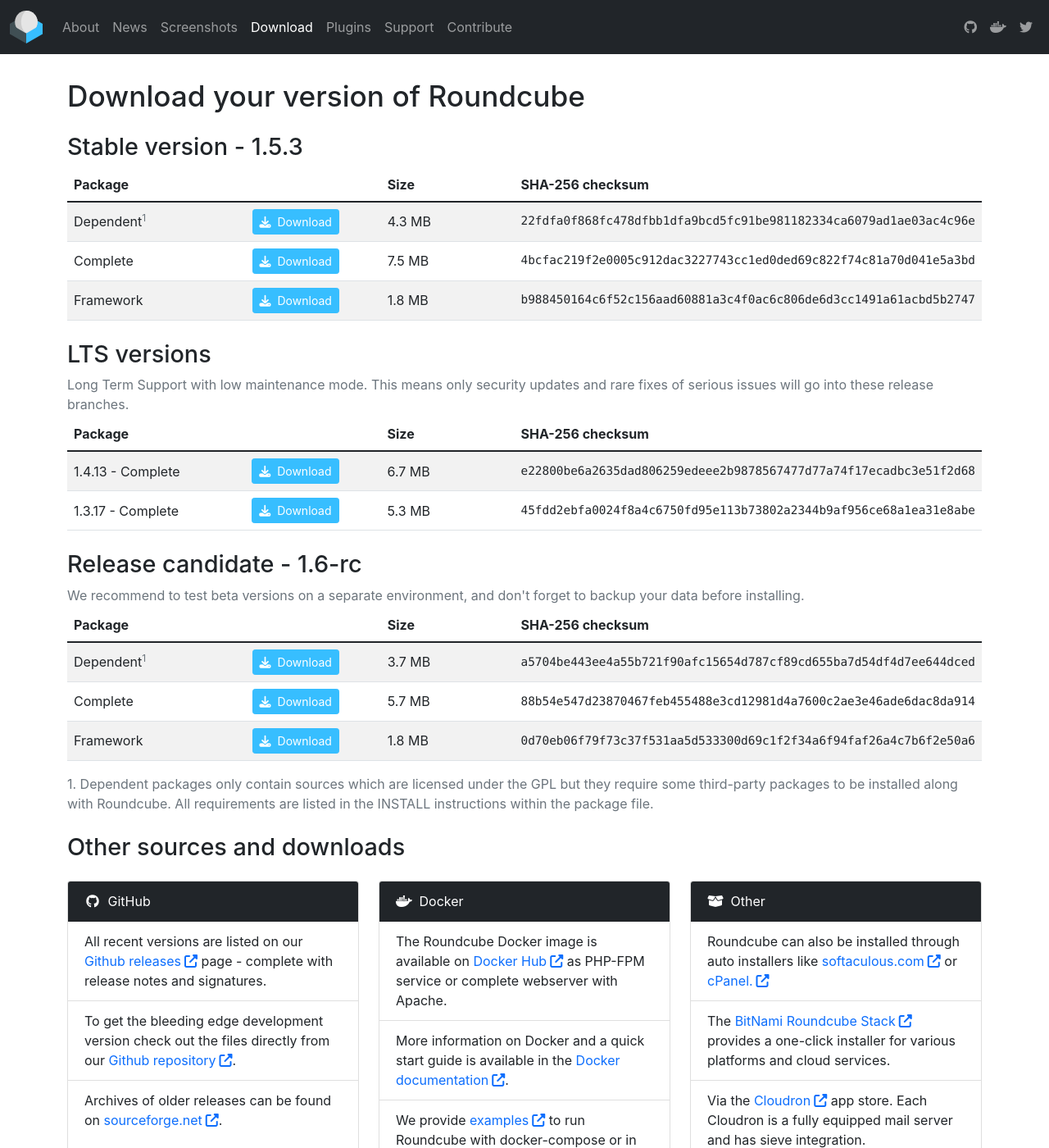
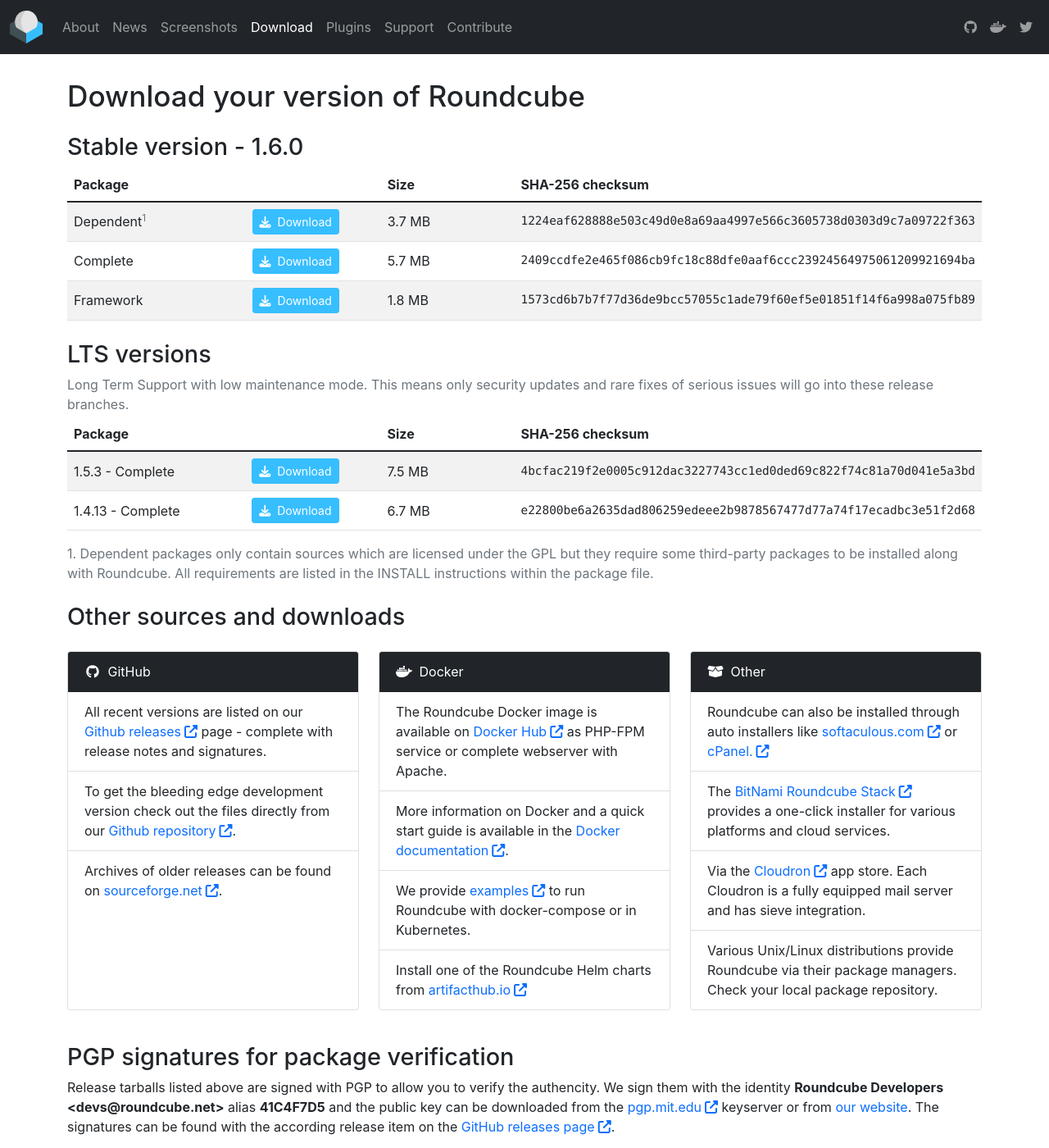
Before and after one commit to roundcube/roundcube.github.com, a Jekyll site: the page built from download/index.html, in a window 1280 px wide and 1400 px high. Shown: the whole window at 82% size. Built offline with Jekyll 4.4.1, drawn with Linux system fonts in a browser that asks for light colours; nearby versions of some CDN libraries; comment, search, counter and statistics services are not loaded.

Commit message:
Announce 1.6.0 release

```diff
--- a/_data/releases.json
+++ b/_data/releases.json
@@ -1,31 +1,31 @@
 {
     "stable": {
         "name": "Stable version",
-        "version": "1.5.3",
+        "version": "1.6.0",
         "sources": [
             {
                 "package": "Dependent",
-                "url": "https://github.com/roundcube/roundcubemail/releases/download/1.5.3/roundcubemail-1.5.3.tar.gz",
-                "size": "4.3 MB",
-                "checksum": "22fdfa0f868fc478dfbb1dfa9bcd5fc91be981182334ca6079ad1ae03ac4c96e"
+                "url": "https://github.com/roundcube/roundcubemail/releases/download/1.6.0/roundcubemail-1.6.0.tar.gz",
+                "size": "3.7 MB",
+                "checksum": "1224eaf628888e503c49d0e8a69aa4997e566c3605738d0303d9c7a09722f363"
             },
             {
                 "package": "Complete",
-                "url": "https://github.com/roundcube/roundcubemail/releases/download/1.5.3/roundcubemail-1.5.3-complete.tar.gz",
-                "size": "7.5 MB",
-                "checksum": "4bcfac219f2e0005c912dac3227743cc1ed0ded69c822f74c81a70d041e5a3bd"
+                "url": "https://github.com/roundcube/roundcubemail/releases/download/1.6.0/roundcubemail-1.6.0-complete.tar.gz",
+                "size": "5.7 MB",
+                "checksum": "2409ccdfe2e465f086cb9fc18c88dfe0aaf6ccc23924564975061209921694ba"
             },
             {
                 "package": "Framework",
-                "url": "https://github.com/roundcube/roundcubemail/releases/download/1.5.3/roundcube-framework-1.5.3.tar.gz",
+                "url": "https://github.com/roundcube/roundcubemail/releases/download/1.6.0/roundcube-framework-1.6.0.tar.gz",
                 "size": "1.8 MB",
-                "checksum": "b988450164c6f52c156aad60881a3c4f0ac6c806de6d3cc1491a61acbd5b2747"
+                "checksum": "1573cd6b7b7f77d36de9bcc57055c1ade79f60ef5e01851f14f6a998a075fb89"
             }
         ]
     },
     "old-stable": {
         "name": "Old stable",
-        "version": "1.4.13",
+        "version": "1.5.3",
         "sources": [
         ]
     },
@@ -33,16 +33,16 @@
         "name": "LTS versions",
         "sources": [
             {
+                "package": "1.5.3 - Complete",
+                "url": "https://github.com/roundcube/roundcubemail/releases/download/1.5.3/roundcubemail-1.5.3-complete.tar.gz",
+                "size": "7.5 MB",
+                "checksum": "4bcfac219f2e0005c912dac3227743cc1ed0ded69c822f74c81a70d041e5a3bd"
+            },
+            {
                 "package": "1.4.13 - Complete",
                 "url": "https://github.com/roundcube/roundcubemail/releases/download/1.4.13/roundcubemail-1.4.13-complete.tar.gz",
                 "size": "6.7 MB",
                 "checksum": "e22800be6a2635dad806259edeee2b9878567477d77a74f17ecadbc3e51f2d68"
-            },
-            {
-                "package": "1.3.17 - Complete",
-                "url": "https://github.com/roundcube/roundcubemail/releases/download/1.3.17/roundcubemail-1.3.17-complete.tar.gz",
-                "size": "5.3 MB",
-                "checksum": "45fdd2ebfa0024f8a4c6750fd95e113b73802a2344b9af956ce68a1ea31e8abe"
             }
         ]
     },
@@ -50,24 +50,6 @@
         "name": "Release candidate",
         "version": "1.6-rc",
         "sources": [
-            {
-                "package": "Dependent",
-                "url": "https://github.com/roundcube/roundcubemail/releases/download/1.6-rc/roundcubemail-1.6-rc.tar.gz",
-                "size": "3.7 MB",
-                "checksum": "a5704be443ee4a55b721f90afc15654d787cf89cd655ba7d54df4d7ee644dced"
-            },
-            {
-                "package": "Complete",
-                "url": "https://github.com/roundcube/roundcubemail/releases/download/1.6-rc/roundcubemail-1.6-rc-complete.tar.gz",
-                "size": "5.7 MB",
-                "checksum": "88b54e547d23870467feb455488e3cd12981d4a7600c2ae3e46ade6dac8da914"
-            },
-            {
-                "package": "Framework",
-                "url": "https://github.com/roundcube/roundcubemail/releases/download/1.6-rc/roundcube-framework-1.6-rc.tar.gz",
-                "size": "1.8 MB",
-                "checksum": "0d70eb06f79f73c37f531aa5d533300d69c1f2f34a6f94faf26a4c7b6f2e50a6"
-            }
         ]
     }
 }
```
Also changed, not shown: _posts/2022-07-28-roundcube-1.6.0-released.md (added, +50 -0 lines).
